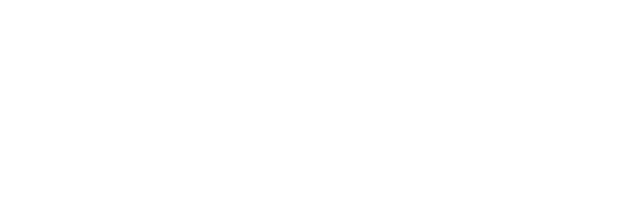
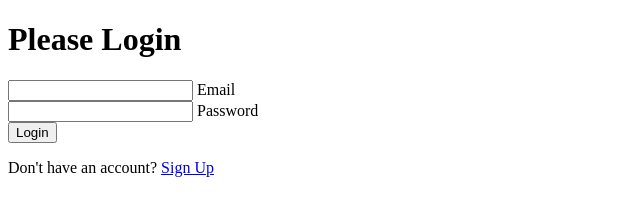
Before and after one commit to MbiamouRichy/Form-with-wave-effect-in-label, a plain HTML site: page index.html in a window 1280 px wide. Shown: the whole page, without its empty margins (0-640 px from the left). Drawn offline with Linux system fonts and the light colour scheme.

Commit message:
mise en place du formulaire en html

```diff
--- a/index.html
+++ b/index.html
@@ -8,6 +8,27 @@
     <link rel="stylesheet" href="style.css">
 </head>
 <body>
+    <div class="container">
+        <h1>Please Login</h1>
+
+        <form action="#">
+            <div class="form_control">
+                <input type="text">
+                <label>Email</label>
+            </div>
+
+            <div class="form_control">
+                <input type="password">
+                <label>Password</label>
+            </div>
+
+            <button class="btn">Login</button>
+
+            <p class="text">Don't have an account?
+                <a href="#">Sign Up</a>
+            </p>
+        </form>
+    </div>
 
 </body>
 </html>
```
